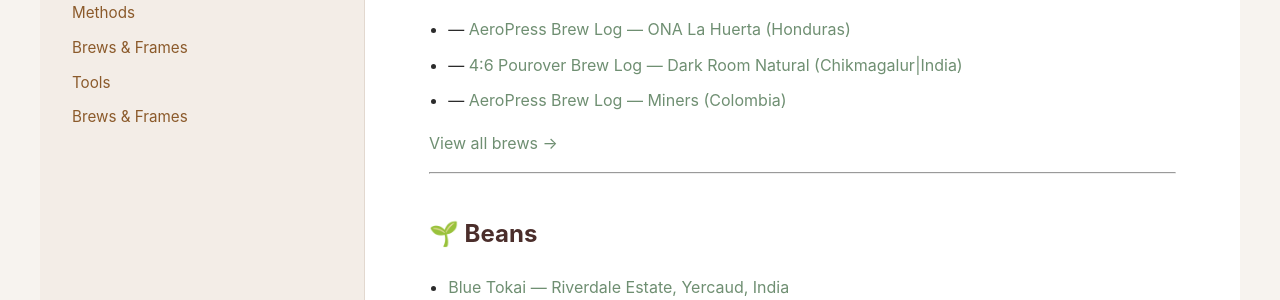
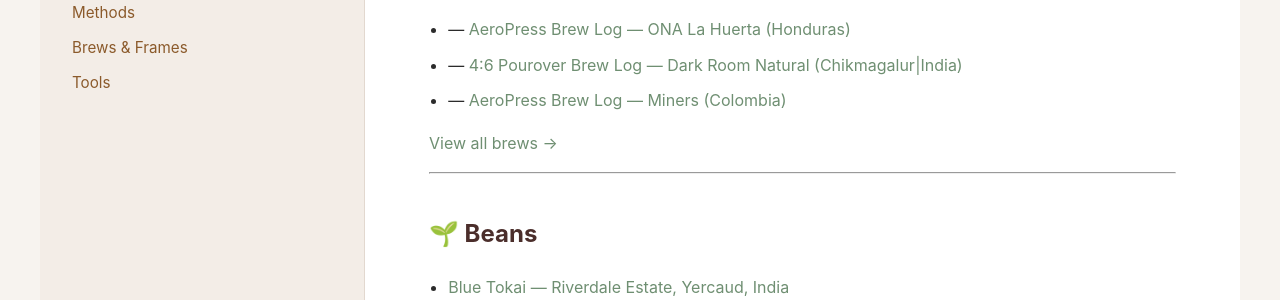
Before and after one commit to truedevopsmk-lab/coffee-test, a Jekyll site: the page built from index.md, in a window 1280 px wide. Shown: the part 301-601 px from the top of the page. Built offline with Jekyll 4.4.1, drawn with Linux system fonts in a browser that asks for light colours.

Commit message:
Updating the Brews and Frames link also adding 2 images

```diff
--- a/_layouts/default.html
+++ b/_layouts/default.html
@@ -20,7 +20,6 @@
       <a href="{{ "/methods/" | relative_url }}">Methods</a>
       <a href="{{ "/brews-and-frames/" | relative_url }}">Brews &amp; Frames</a>
       <a href="{{ "/tools/brew-calculator/" | relative_url }}">Tools</a>
-      <a href="{{ "/brews-and-frames/" | relative_url }}">Brews & Frames</a>
       </nav>
     </aside>
 
```
Also changed, not shown: assets/gallery/2travel/IMG_3170.jpeg (added), 1 other file.
